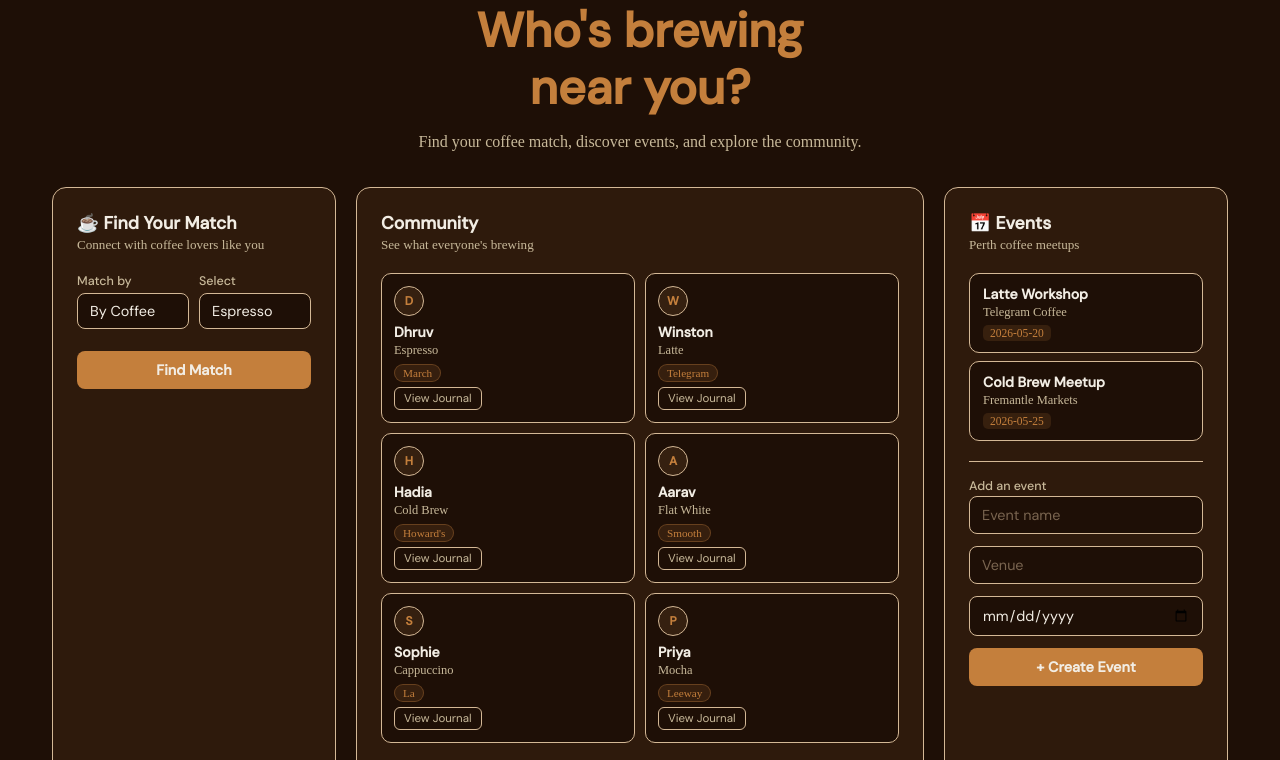
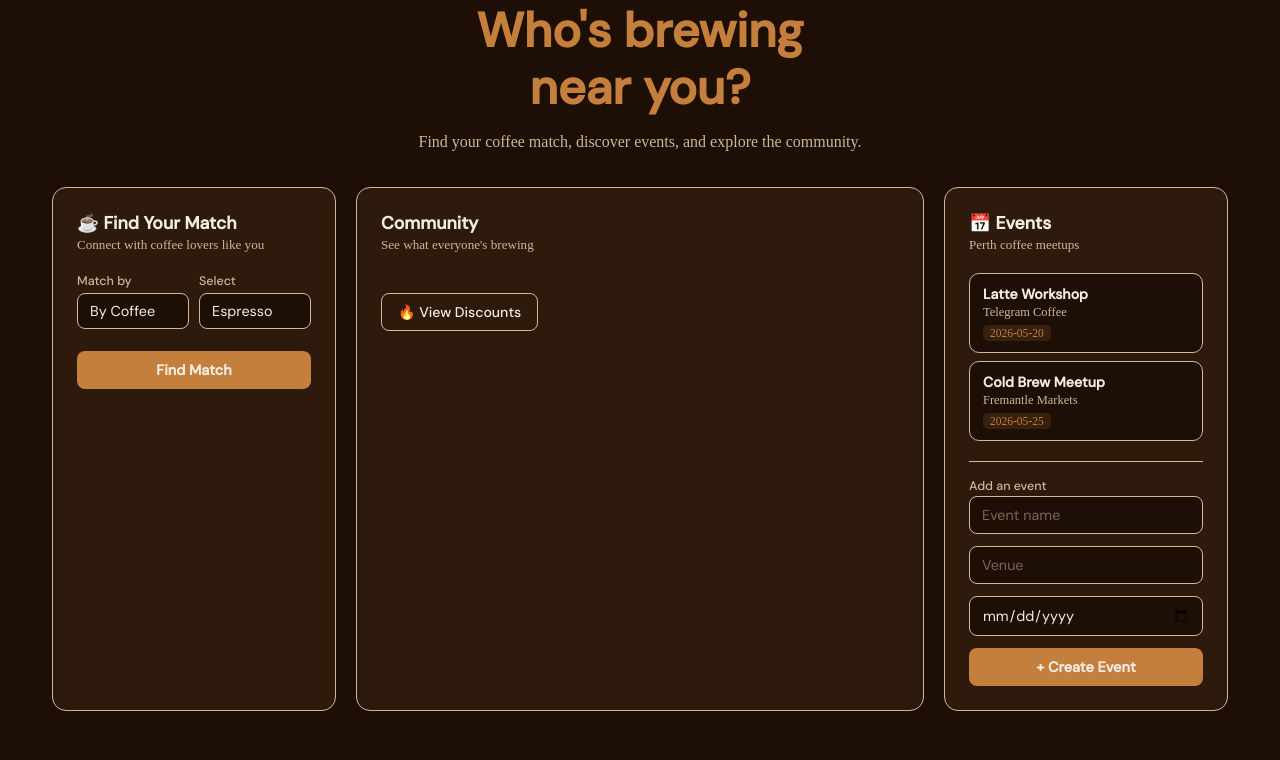
Before and after one commit to Dhruvvv1309/CITS3403_PROJECT, a Flask app: page /explore in a window 1280 px wide. Shown: the part 113-873 px from the top of the page. Run offline with Flask 3, Linux system fonts and the light colour scheme.

Commit message:
feat: replace hardcoded users with database-driven explore page while preserving UI features

```diff
--- a/app/static/js/explore.js
+++ b/app/static/js/explore.js
@@ -1,73 +1,66 @@
 /* explore.js */
 
-const users = [
-  { name: "Dhruv",   coffee: "Espresso",   cafe: "March Coffee Studio" },
-  { name: "Winston", coffee: "Latte",       cafe: "Telegram Coffee" },
-  { name: "Hadia",   coffee: "Cold Brew",   cafe: "Howard's Groove Coffee" },
-  { name: "Aarav",   coffee: "Flat White",  cafe: "Smooth Operator Coffee" },
-  { name: "Sophie",  coffee: "Cappuccino",  cafe: "La Veen Coffee" },
-  { name: "Priya",   coffee: "Mocha",       cafe: "Leeway Coffee" },
-];
+/* ═══════════════════════════════════════
+   MATCH
+═══════════════════════════════════════ */
 
-const events = [
+const coffeeOptions = ["Espresso", "Latte", "Flat White", "Cappuccino", "Cold Brew", "Mocha"];
+const cafeOptions   = ["March Coffee Studio", "Telegram Coffee", "Howard's Groove Coffee",
+                       "Smooth Operator Coffee", "La Veen Coffee", "Leeway Coffee"];
+
+function updateMatchOptions() {
+  const type = document.getElementById("matchType").value;
+  const sel  = document.getElementById("matchValue");
+  const opts = type === "coffee" ? coffeeOptions : cafeOptions;
+  sel.innerHTML = opts.map(o => `<option value="${o}">${o}</option>`).join("");
+  closeMatch();
+}
+
+function findMatch() {
+  const type = document.getElementById("matchType").value;
+  const val  = document.getElementById("matchValue").value;
+
+  document.getElementById("matchAvatar").textContent = val[0].toUpperCase();
+  document.getElementById("matchName").textContent   = val;
+  document.getElementById("matchMsg").textContent    =
+    type === "coffee"
+      ? `Someone nearby loves ${val} too ☕`
+      : `Someone else hangs out at ${val}! 👋`;
+
+  const res = document.getElementById("matchResult");
+  res.classList.remove("hidden");
+  res.style.animation = "none";
+  res.offsetHeight;
+  res.style.animation = "";
+}
+
+function closeMatch() {
+  document.getElementById("matchResult").classList.add("hidden");
+}
+
+/* ═══════════════════════════════════════
+   DISCOUNTS
+═══════════════════════════════════════ */
+
+function toggleDiscounts(btn) {
+  const list = document.getElementById("discountList");
+  const open = list.classList.toggle("open");
+  btn.textContent = open ? "🔥 Hide Discounts" : "🔥 View Discounts";
+}
+
+/* ═══════════════════════════════════════
+   EVENTS
+═══════════════════════════════════════ */
+
+let events = [
   { name: "Latte Workshop",   venue: "Telegram Coffee",   date: "2026-05-20" },
   { name: "Cold Brew Meetup", venue: "Fremantle Markets", date: "2026-05-25" },
 ];
 
-const cafes = [
-  { name: "March Coffee Studio",    addr: "140 William St",           rating: 4.9, lat: -31.9520, lng: 115.8580 },
-  { name: "Leeway Coffee",          addr: "712 Hay Street Mall",       rating: 4.9, lat: -31.9537, lng: 115.8577 },
-  { name: "Parkside Coffee",        addr: "2 Church St",               rating: 4.8, lat: -31.9436, lng: 115.8589 },
-  { name: "Smooth Operator Coffee", addr: "938 Hay St",                rating: 4.8, lat: -31.9516, lng: 115.8519 },
-  { name: "Howard's Groove Coffee", addr: "22 Howard St",              rating: 4.8, lat: -31.9554, lng: 115.8574 },
-  { name: "Telegram Coffee",        addr: "State Buildings, Barrack St", rating: 4.7, lat: -31.9555, lng: 115.8604 },
-  { name: "La Veen Coffee",         addr: "79 King St",                rating: 4.4, lat: -31.9506, lng: 115.8557 },
-  { name: "808 Specialty Coffee",   addr: "236 Lord St",               rating: 4.7, lat: -31.9464, lng: 115.8718 },
-];
-
-const coffeeOptions = ["Espresso", "Latte", "Flat White", "Cappuccino", "Cold Brew", "Mocha"];
-const cafeOptions   = [...new Set(users.map(u => u.cafe))];
-
-/* ── HELPERS ── */
-function getInitials(name) {
-  return name.split(" ").map(n => n[0]).join("").substring(0, 2).toUpperCase();
-}
-
-function starsHtml(r) {
-  return "★".repeat(Math.floor(r)) + (r % 1 >= 0.5 ? "½" : "");
-}
-
-let toastTimer = null;
-function showToast(msg) {
-  const t = document.getElementById("toast");
-  t.textContent = msg;
-  t.classList.add("show");
-  clearTimeout(toastTimer);
-  toastTimer = setTimeout(() => t.classList.remove("show"), 2600);
-}
-
-/* ── USERS ── */
-function loadUsers() {
-  const el = document.getElementById("userList");
-  el.innerHTML = users.map((u, i) => `
-    <div class="user-card" style="animation: fadeUp 0.4s ease ${0.05 + i * 0.07}s both;"
-         onclick="showToast('Opening ${u.name}\'s journal…')">
-      <div class="user-initial">${getInitials(u.name)}</div>
-      <div class="user-name">${u.name}</div>
-      <div class="user-coffee">${u.coffee}</div>
-      <span class="user-tag">${u.cafe.split(" ")[0]}</span><br>
-      <button class="view-btn" onclick="event.stopPropagation(); showToast('Viewing ${u.name}\'s journal')">
-        View Journal
-      </button>
-    </div>
-  `).join("");
-}
-
-/* ── EVENTS ── */
 function loadEvents() {
   const el = document.getElementById("eventList");
   el.innerHTML = events.map(e => `
-    <div class="event-card" onclick="showToast('RSVP\'d to ${e.name}!')">
+    <div class="event-card">
       <div class="event-name">${e.name}</div>
       <div class="event-venue">${e.venue}</div>
       <div class="event-date">${e.date}</div>
@@ -79,66 +72,42 @@ function addEvent() {
   const name  = document.getElementById("eventName").value.trim();
   const venue = document.getElementById("eventVenue").value.trim();
   const date  = document.getElementById("eventDate").value;
-  if (!name || !venue || !date) { showToast("Please fill all fields ☕"); return; }
+
+  if (!name || !venue || !date) {
+    showToast("Please fill all fields ☕");
+    return;
+  }
+
   events.unshift({ name, venue, date });
   loadEvents();
+
   document.getElementById("eventName").value  = "";
   document.getElementById("eventVenue").value = "";
   document.getElementById("eventDate").value  = "";
-  showToast("Event created! ☕");
+  showToast("Event created!");
 }
 
-/* ── MATCH ── */
-function updateMatchOptions() {
-  const type = document.getElementById("matchType").value;
-  const sel  = document.getElementById("matchValue");
-  const opts = type === "coffee" ? coffeeOptions : cafeOptions;
-  sel.innerHTML = opts.map(o => `<option value="${o}">${o}</option>`).join("");
-  closeMatch();
+/* ═══════════════════════════════════════
+   PERTH CBD MAP
+═══════════════════════════════════════ */
+
+const cafes = [
+  { name: "March Coffee Studio",    addr: "140 William St",             rating: 4.9, lat: -31.9520, lng: 115.8580 },
+  { name: "Leeway Coffee",          addr: "712 Hay Street Mall",         rating: 4.9, lat: -31.9537, lng: 115.8577 },
+  { name: "Parkside Coffee",        addr: "2 Church St",                 rating: 4.8, lat: -31.9436, lng: 115.8589 },
+  { name: "Smooth Operator Coffee", addr: "938 Hay St",                  rating: 4.8, lat: -31.9516, lng: 115.8519 },
+  { name: "Howard's Groove Coffee", addr: "22 Howard St",                rating: 4.8, lat: -31.9554, lng: 115.8574 },
+  { name: "Telegram Coffee",        addr: "State Buildings, Barrack St", rating: 4.7, lat: -31.9555, lng: 115.8604 },
+  { name: "La Veen Coffee",         addr: "79 King St",                  rating: 4.4, lat: -31.9506, lng: 115.8557 },
+  { name: "808 Specialty Coffee",   addr: "236 Lord St",                 rating: 4.7, lat: -31.9464, lng: 115.8718 },
+];
+
+let mapInstance = null;
+const markers   = [];
+
+function starsHtml(r) {
+  return "★".repeat(Math.floor(r)) + (r % 1 >= 0.5 ? "½" : "");
 }
-
-function findMatch() {
-  const type    = document.getElementById("matchType").value;
-  const val     = document.getElementById("matchValue").value;
-  const key     = type === "coffee" ? "coffee" : "cafe";
-  const matches = users.filter(u => u[key] === val);
-
-  if (!matches.length) {
-    showToast("No matches yet — keep logging! ☕");
-    return;
-  }
-
-  const pick = matches[Math.floor(Math.random() * matches.length)];
-  document.getElementById("matchAvatar").textContent = getInitials(pick.name);
-  document.getElementById("matchName").textContent   = pick.name;
-  document.getElementById("matchMsg").textContent    =
-    type === "coffee"
-      ? `You both love ${val}! Time for a coffee date ☕`
-      : `You both visit ${val}! Say hello next time 👋`;
-
-  const res = document.getElementById("matchResult");
-  res.classList.remove("hidden");
-  /* re-trigger animation */
-  res.style.animation = "none";
-  res.offsetHeight;
-  res.style.animation = "";
-}
-
-function closeMatch() {
-  document.getElementById("matchResult").classList.add("hidden");
-}
-
-/* ── DISCOUNTS ── */
-function toggleDiscounts(btn) {
-  const list = document.getElementById("discountList");
-  const open = list.classList.toggle("open");
-  list.classList.toggle("hidden", false);   // ensure visible once toggled
-  btn.textContent = open ? "🔥 Hide Discounts" : "🔥 View Discounts";
-}
-
-/* ── MAP ── */
-let mapInstance = null;
-const markers = [];
 
 function buildMap() {
   mapInstance = L.map("leaflet-map", {
@@ -146,24 +115,24 @@ function buildMap() {
     zoom: 15,
   });
 
-  /* Light/neutral tile that matches the cream palette */
-  L.tileLayer("https://{s}.basemaps.cartocdn.com/light_all/{z}/{x}/{y}{r}.png", {
+  L.tileLayer("https://{s}.basemaps.cartocdn.com/dark_all/{z}/{x}/{y}{r}.png", {
     attribution: "&copy; <a href='https://carto.com/'>CARTO</a>",
     maxZoom: 19,
   }).addTo(mapInstance);
 
   function makeIcon(active) {
+    const size = active ? 18 : 14;
     return L.divIcon({
       className: "",
       html: `<div style="
-        width:${active ? 18 : 14}px; height:${active ? 18 : 14}px;
-        background:${active ? "#c8852e" : "#8a5020"};
-        border:2px solid ${active ? "#fff" : "rgba(255,255,255,0.7)"};
+        width:${size}px; height:${size}px;
+        background:${active ? "#C47F3C" : "#8a5020"};
+        border:2px solid ${active ? "#F2EDE4" : "rgba(242,237,228,0.6)"};
         border-radius:50%;
-        box-shadow:0 2px 6px rgba(0,0,0,0.3);
+        box-shadow:0 2px 6px rgba(0,0,0,0.5);
       "></div>`,
-      iconSize: [active ? 18 : 14, active ? 18 : 14],
-      iconAnchor: [active ? 9 : 7, active ? 9 : 7],
+      iconSize: [size, size],
+      iconAnchor: [size / 2, size / 2],
     });
   }
 
@@ -171,32 +140,29 @@ function buildMap() {
     const marker = L.marker([cafe.lat, cafe.lng], { icon: makeIcon(false) })
       .addTo(mapInstance)
       .bindPopup(`
-        <div style="font-family:inherit; font-size:13px; min-width:140px; color:#2b1710;">
-          <strong style="font-family:'Lora',serif;">${cafe.name}</strong><br>
+        <div style="font-family:'DM Sans',sans-serif;font-size:13px;min-width:145px;color:#2b1710;">
+          <strong>${cafe.name}</strong><br>
           <span style="font-size:11px;color:#7a5030;">${cafe.addr}</span><br>
-          <span style="color:#c8852e;">${starsHtml(cafe.rating)} ${cafe.rating}</span>
+          <span style="color:#C47F3C;">${starsHtml(cafe.rating)} ${cafe.rating}</span>
         </div>
       `)
       .on("click", () => setActiveMarker(i));
-    markers.push({ marker, makeIcon });
+    markers.push(marker);
   });
 
   buildCafeList();
 }
 
 function setActiveMarker(idx) {
-  const cafe = cafes[idx];
-  mapInstance.setView([cafe.lat, cafe.lng], 16, { animate: true });
-  markers[idx].marker.openPopup();
-
+  mapInstance.setView([cafes[idx].lat, cafes[idx].lng], 16, { animate: true });
+  markers[idx].openPopup();
   document.querySelectorAll(".cafe-item").forEach((el, i) => {
     el.classList.toggle("active", i === idx);
   });
 }
 
 function buildCafeList() {
-  const el = document.getElementById("cafeListItems");
-  el.innerHTML = cafes.map((c, i) => `
+  document.getElementById("cafeListItems").innerHTML = cafes.map((c, i) => `
     <div class="cafe-item" onclick="setActiveMarker(${i})">
       <div class="cafe-item-name">${c.name}</div>
       <div class="cafe-item-addr">${c.addr}</div>
@@ -208,8 +174,23 @@ function buildCafeList() {
   `).join("");
 }
 
-/* ── INIT ── */
-updateMatchOptions();   // populate match dropdown on load
-loadUsers();
+/* ═══════════════════════════════════════
+   TOAST
+═══════════════════════════════════════ */
+
+let toastTimer = null;
+function showToast(msg) {
+  const t = document.getElementById("toast");
+  t.textContent = msg;
+  t.classList.add("show");
+  clearTimeout(toastTimer);
+  toastTimer = setTimeout(() => t.classList.remove("show"), 2600);
+}
+
+/* ═══════════════════════════════════════
+   INIT
+═══════════════════════════════════════ */
+
+updateMatchOptions();
 loadEvents();
 buildMap();
--- a/app/templates/Explore.html
+++ b/app/templates/Explore.html
@@ -51,11 +51,25 @@
     <h2 class="panel-heading">Community</h2>
     <p class="panel-sub">See what everyone's brewing</p>
 
-    <div id="userList" class="user-grid"></div>
+    <div class="user-grid">
+      {% for user in users %}
+        {% if user.id != current_user.id %}
+          <div class="user-card" style="animation: fadeUp 0.4s ease {{ loop.index0 * 0.07 }}s both;">
+            <div class="user-initial">{{ user.username[0] | upper }}</div>
+            <div class="user-name">{{ user.username }}</div>
+            <div class="user-coffee">{{ user.favourite_coffee or "Coffee Lover" }}</div>
+            <span class="user-tag">{{ user.favourite_coffee or "Community" }}</span><br>
+            <a href="{{ url_for('chat', user_id=user.id) }}">
+              <button class="view-btn">Message</button>
+            </a>
+          </div>
+        {% endif %}
+      {% endfor %}
+    </div>
 
     <div class="discount-section">
       <button class="btn-secondary" onclick="toggleDiscounts(this)">🔥 View Discounts</button>
-      <div id="discountList" class="discount-list hidden">
+      <div id="discountList" class="discount-list">
         <div class="discount-item">20% off at Telegram Coffee — show this screen</div>
         <div class="discount-item">Free pastry with any order at La Veen</div>
         <div class="discount-item">15% off cold brew at Bossman Coffee</div>
@@ -72,8 +86,8 @@
 
     <div class="event-form">
       <p class="form-label">Add an event</p>
-      <input id="eventName" placeholder="Event name">
-      <input id="eventVenue" placeholder="Venue">
+      <input type="text" id="eventName" placeholder="Event name">
+      <input type="text" id="eventVenue" placeholder="Venue">
       <input type="date" id="eventDate">
       <button class="btn-primary full-width" onclick="addEvent()">+ Create Event</button>
     </div>
@@ -85,7 +99,7 @@
 <div class="map-section fade-in">
   <div class="map-section-header">
     <h2 class="panel-heading">☕ Perth CBD Coffee Spots</h2>
-    <p class="panel-sub">8 specialty cafes near you</p>
+    <p class="panel-sub">8 specialty cafes near you — click any pin or card</p>
   </div>
   <div class="map-layout">
     <div id="leaflet-map"></div>
@@ -96,7 +110,6 @@
   </div>
 </div>
 
-<!-- TOAST -->
 <div id="toast"></div>
 
 {% endblock %}
```
